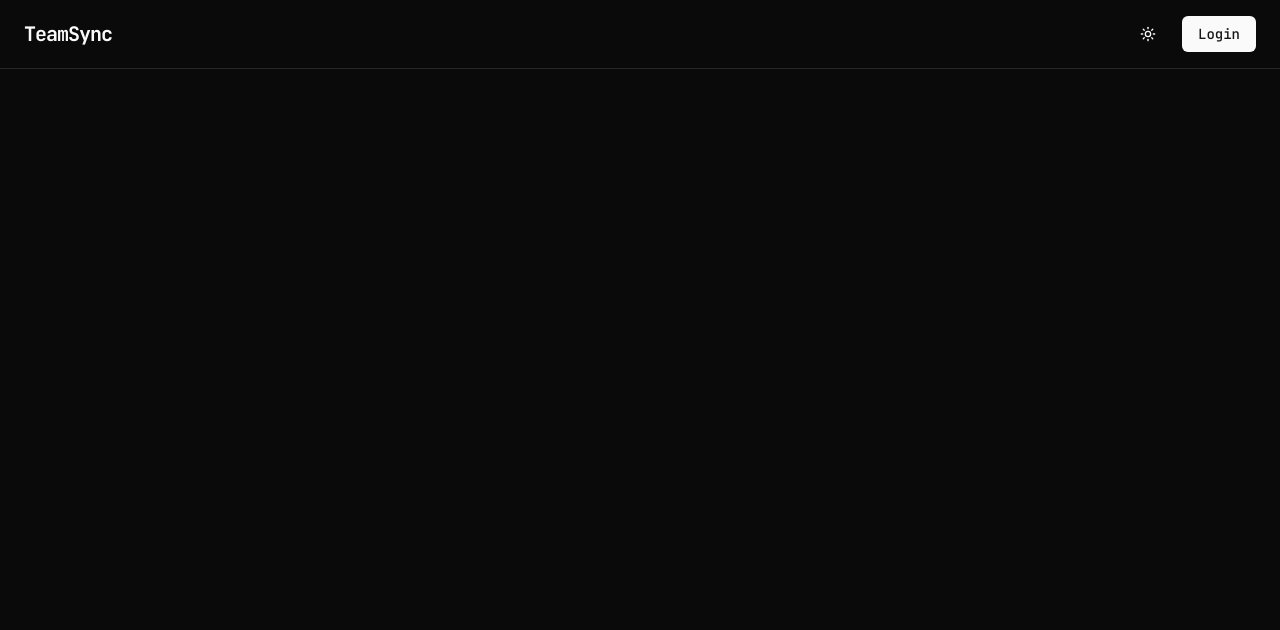
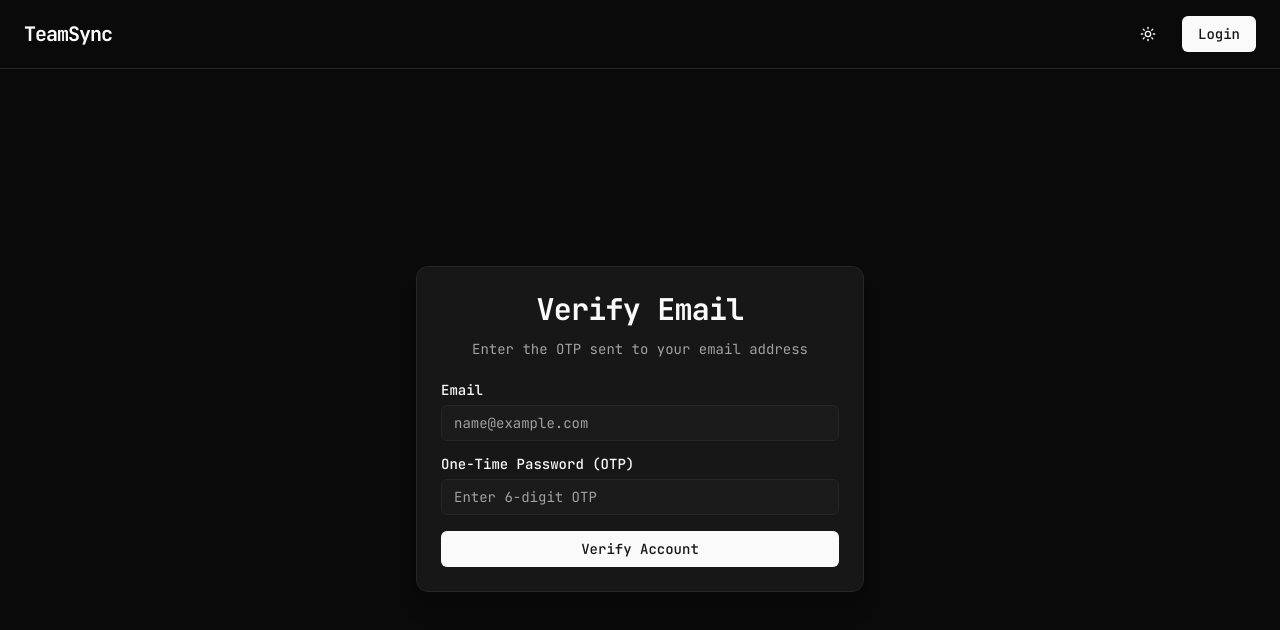
Before and after one commit to drumilbhati/TeamSync, a React app in the folder frontend/: page /verify in a window 1280 px wide. Shown: the top 630 px of the page. Built offline with nearby package versions, Linux system fonts and the light colour scheme; the HTML template or start-up script is replaced by a standard one.

Commit message:
add verify page

```diff
--- a/frontend/src/App.jsx
+++ b/frontend/src/App.jsx
@@ -3,6 +3,7 @@ import Home from "./pages/Home";
 import NavBar from "./components/Navbar";
 import Login from "./pages/Login";
 import Register from "./pages/Register";
+import Verify from "./pages/Verify";
 
 const App = () => {
   return (
@@ -14,6 +15,7 @@ const App = () => {
           <Route path="/" element={<Home />} />
           <Route path="/login" element={<Login />} />
           <Route path="/register" element={<Register />} />
+          <Route path="/verify" element={<Verify />} />
         </Routes>
       </main>
     </div>
--- a/frontend/src/pages/Register.jsx
+++ b/frontend/src/pages/Register.jsx
@@ -44,17 +44,8 @@ const Register = () => {
         throw new Error(errorData.message || "Registration failed");
       }
 
-      // Assuming register returns a token, or we redirect to login.
-      // If it returns a token, we can login immediately.
-      const data = await response.json();
-
-      if (data.token) {
-          login(data.token);
-          navigate("/");
-      } else {
-          // If no token, maybe just redirect to login
-          navigate("/login");
-      }
+      // Redirect to verify page with email
+      navigate(`/verify?email=${encodeURIComponent(formData.email)}`);
     } catch (error) {
       console.error(error);
       setError(error.message);
--- /dev/null
+++ b/frontend/src/pages/Verify.jsx
@@ -0,0 +1,128 @@
+import { useState, useEffect } from "react";
+import { useSearchParams, useNavigate } from "react-router-dom";
+import { Card, CardHeader, CardTitle, CardDescription, CardContent, CardFooter } from "@/components/ui/card";
+import { Label } from "@/components/ui/label";
+import { Input } from "@/components/ui/input";
+import { Button } from "@/components/ui/button";
+import { Loader2, CheckCircle2, AlertCircle } from "lucide-react";
+
+const Verify = () => {
+    const [searchParams] = useSearchParams();
+    const navigate = useNavigate();
+
+    // Auto-fill email from query param if available
+    const [email, setEmail] = useState(searchParams.get("email") || "");
+    const [otp, setOtp] = useState("");
+    const [loading, setLoading] = useState(false);
+    const [error, setError] = useState(null);
+    const [success, setSuccess] = useState(false);
+
+    const handleVerify = async (e) => {
+        e.preventDefault();
+        if (!email || !otp) return;
+
+        setLoading(true);
+        setError(null);
+
+        try {
+            const response = await fetch("/auth/verify", {
+                method: "POST",
+                headers: {
+                    "Content-Type": "application/json",
+                },
+                body: JSON.stringify({ email, otp }),
+            });
+
+            if (!response.ok) {
+                const data = await response.json().catch(() => ({}));
+                throw new Error(data.message || "Verification failed");
+            }
+
+            setSuccess(true);
+            // Redirect to login after a short delay
+            setTimeout(() => {
+                navigate("/login");
+            }, 2000);
+
+        } catch (err) {
+            setError(err.message);
+        } finally {
+            setLoading(false);
+        }
+    };
+
+    if (success) {
+        return (
+            <div className="flex w-full min-h-[calc(100vh-80px)] justify-center items-center p-4">
+                <Card className="w-full max-w-md shadow-xl border-border bg-card text-center p-6">
+                    <div className="flex justify-center mb-4">
+                        <CheckCircle2 className="w-16 h-16 text-green-500" />
+                    </div>
+                    <CardTitle className="text-2xl font-bold mb-2">Verified!</CardTitle>
+                    <CardDescription>
+                        Your email has been successfully verified. Redirecting to login...
+                    </CardDescription>
+                </Card>
+            </div>
+        );
+    }
+
+    return (
+        <div className="flex w-full min-h-[calc(100vh-80px)] justify-center items-center p-4">
+            <Card className="w-full max-w-md shadow-xl border-border bg-card">
+                <CardHeader className="space-y-1 text-center">
+                    <CardTitle className="text-3xl font-bold tracking-tight">Verify Email</CardTitle>
+                    <CardDescription>
+                        Enter the OTP sent to your email address
+                    </CardDescription>
+                </CardHeader>
+                <CardContent>
+                    <form onSubmit={handleVerify} className="space-y-4">
+                        {error && (
+                            <div className="bg-destructive/15 text-destructive text-sm p-3 rounded-md flex items-center gap-2 border border-destructive/20">
+                                <AlertCircle className="h-4 w-4" />
+                                {error}
+                            </div>
+                        )}
+                        <div className="space-y-2">
+                            <Label htmlFor="email">Email</Label>
+                            <Input
+                                id="email"
+                                type="email"
+                                placeholder="name@example.com"
+                                value={email}
+                                onChange={(e) => setEmail(e.target.value)}
+                                required
+                                disabled={loading}
+                            />
+                        </div>
+                        <div className="space-y-2">
+                            <Label htmlFor="otp">One-Time Password (OTP)</Label>
+                            <Input
+                                id="otp"
+                                type="text"
+                                placeholder="Enter 6-digit OTP"
+                                value={otp}
+                                onChange={(e) => setOtp(e.target.value)}
+                                required
+                                disabled={loading}
+                            />
+                        </div>
+                        <Button type="submit" className="w-full" disabled={loading}>
+                            {loading ? (
+                                <>
+                                    <Loader2 className="mr-2 h-4 w-4 animate-spin" />
+                                    Verifying...
+                                </>
+                            ) : (
+                                "Verify Account"
+                            )}
+                        </Button>
+                    </form>
+                </CardContent>
+            </Card>
+        </div>
+    );
+};
+
+export default Verify;
```
